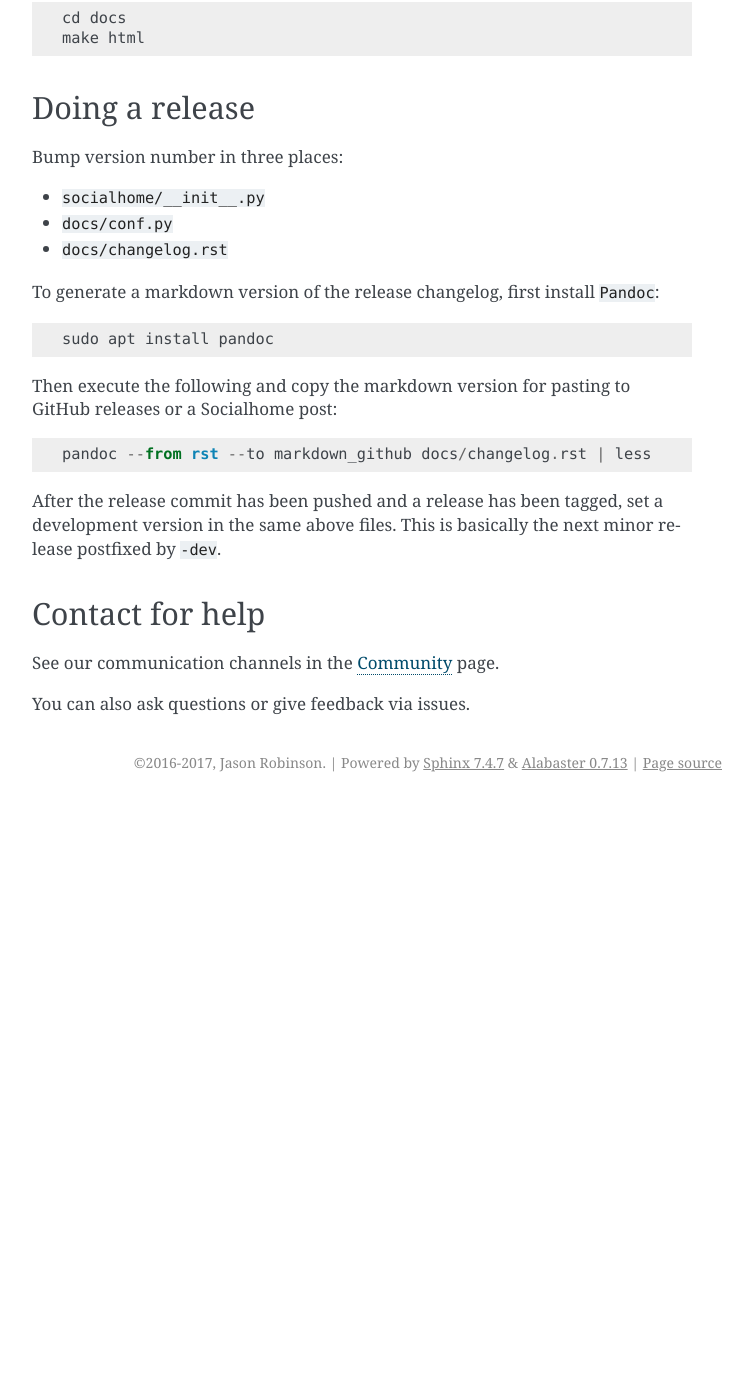
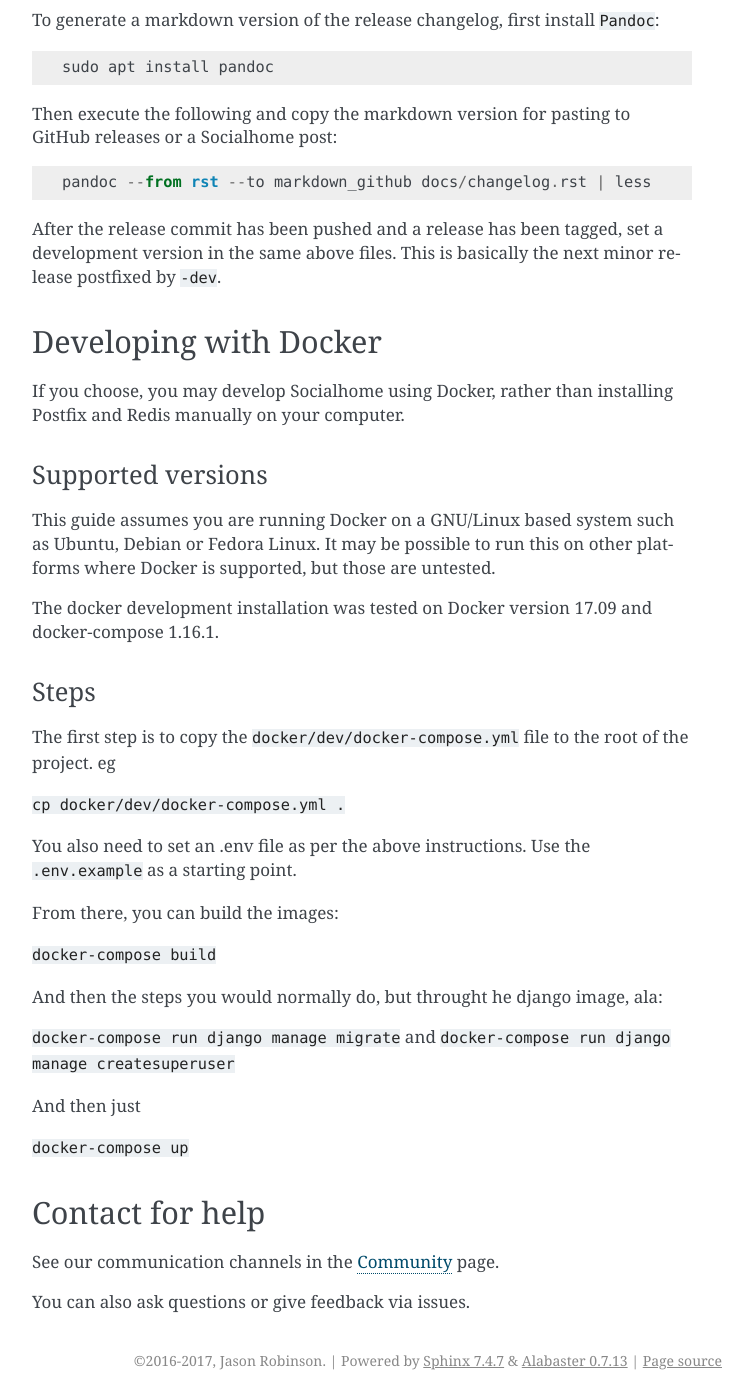
Before and after one commit to jaywink/socialhome, a Sphinx documentation site: the page built from docs/development.rst, in a window 1280 px wide and 1400 px high, scrolled down 4593 px. Shown: the whole window, without its empty margins (388-1141 px from the left). Built offline with Sphinx 7.4.7, drawn with Linux system fonts in a browser that asks for light colours; before the commit the page ends 5395 px from its top, so only the background shows below that; some of the changed text lies outside the part shown.

Commit message:
First attempt at a docker development environment

```diff
--- a/docs/development.rst
+++ b/docs/development.rst
@@ -203,6 +191,42 @@ Then execute the following and copy the markdown version for pasting to GitHub r
 
 After the release commit has been pushed and a release has been tagged, set a development version in the same above files. This is basically the next minor release postfixed by ``-dev``.
 
+Developing with Docker
+------------------------
+
+If you choose, you may develop Socialhome using Docker, rather than installing Postfix and Redis manually on your computer.
+
+
+Supported versions
+..................
+
+This guide assumes you are running Docker on a GNU/Linux based system such as Ubuntu, Debian or Fedora Linux. It may be possible to run this on other platforms where Docker is supported, but those are untested.
+
+The docker development installation was tested on Docker version 17.09 and docker-compose 1.16.1.
+
+Steps
+......
+
+The first step is to copy the ``docker/dev/docker-compose.yml`` file to the root of the project. eg
+
+``cp docker/dev/docker-compose.yml .``
+
+You also need to set an .env file as per the above instructions. Use the ``.env.example`` as a starting point.
+
+From there, you can build the images:
+
+``docker-compose build``
+
+And then the steps you would normally do, but throught he django image, ala:
+
+``docker-compose run django manage migrate``
+and
+``docker-compose run django manage createsuperuser``
+
+And then just
+
+``docker-compose up``
+
 Contact for help
 ----------------
 
```
Also changed, not shown: other parts of docs/development.rst (+2 -14 lines), 7 other files.
